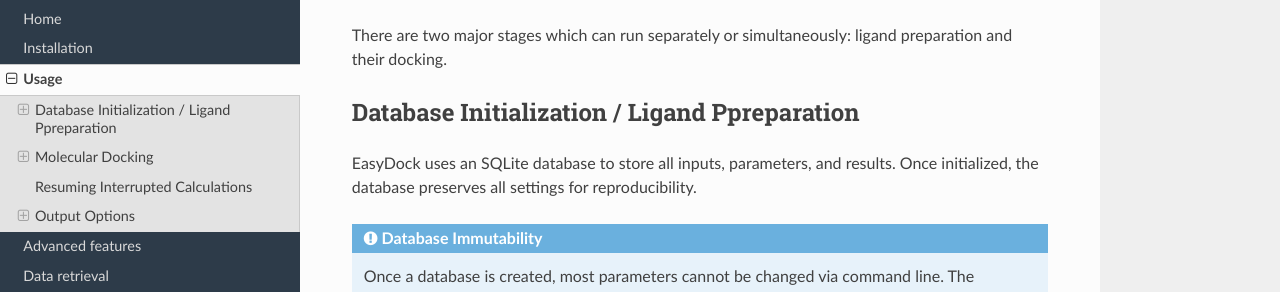
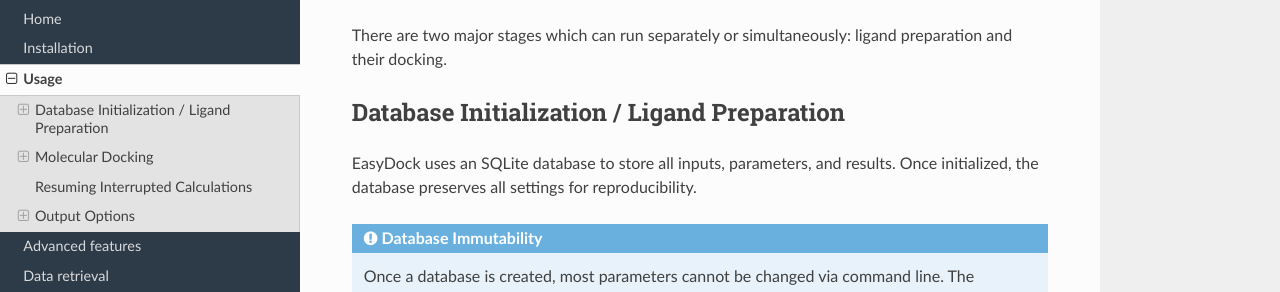
Before and after one commit to ci-lab-cz/easydock, an MkDocs documentation site: the page built from docs/usage.md, in a window 1280 px wide and 900 px high. Shown: the part 136-428 px from the top of the window. Built offline with MkDocs 1.6.1, drawn with Linux system fonts in a browser that asks for light colours; nearby versions of some CDN libraries.

Commit message:
Fit typo in docs

```diff
--- a/docs/usage.md
+++ b/docs/usage.md
@@ -2,7 +2,7 @@
 
 There are two major stages which can run separately or simultaneously: ligand preparation and their docking.
 
-## Database Initialization / Ligand Ppreparation
+## Database Initialization / Ligand Preparation
 
 EasyDock uses an SQLite database to store all inputs, parameters, and results. Once initialized, the database preserves all settings for reproducibility.
 
```
